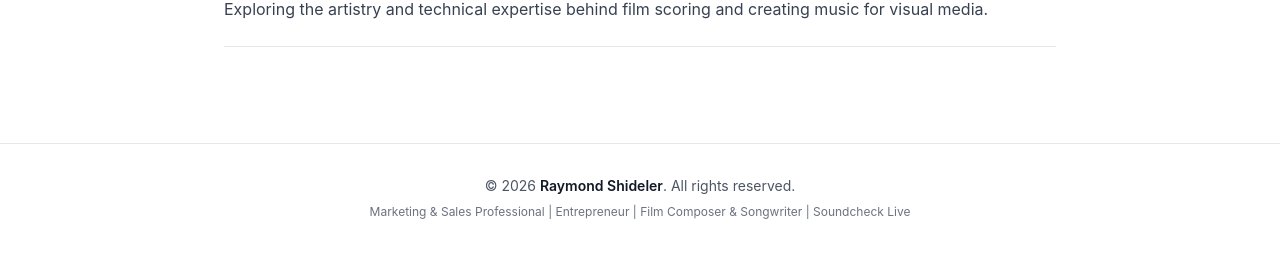
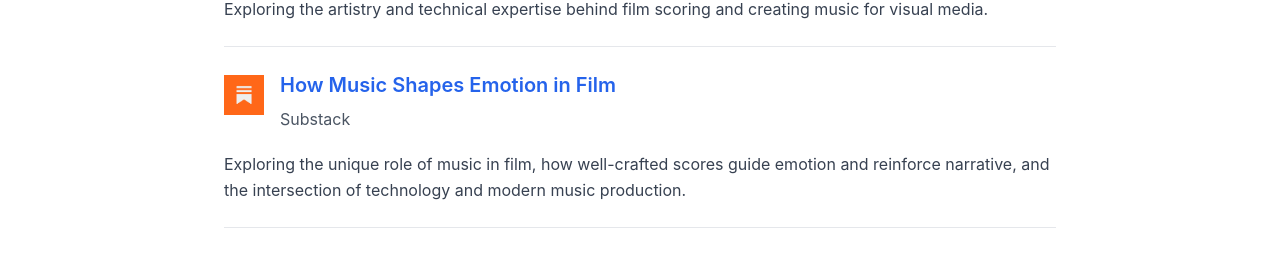
Before and after one commit to raymond-revel/-raymond-shideler-website, a Next.js app: page /media in a window 1280 px wide. Shown: the part 2343-2621 px from the top of the page. Before the commit the page ends 2595 px from the top, so only its background shows below. Built offline with nearby package versions, Linux system fonts and the light colour scheme.

Commit message:
Add Substack article to publications section

```diff
--- a/app/media/page.tsx
+++ b/app/media/page.tsx
@@ -27,6 +27,7 @@ export default function Media() {
       'https://medium.com/@raymondshideler',
       'https://about.me/raymondshideler',
       'https://x.com/RayShidelerIII',
+      'https://raymondrevelshideleriii.substack.com',
     ],
   };
 
@@ -556,6 +557,43 @@ export default function Media() {
                     Exploring the artistry and technical expertise behind film scoring and creating music for visual media.
                   </p>
                 </div>
+
+                <div className="border-b border-gray-200 dark:border-gray-800 pb-6">
+                  <div className="flex items-start gap-4 mb-3">
+                    <div className="relative w-10 h-10 flex-shrink-0 mt-1">
+                      <a
+                        href="https://raymondrevelshideleriii.substack.com/p/how-music-shapes-emotion-in-film"
+                        target="_blank"
+                        rel="noopener noreferrer"
+                        className="block h-full"
+                      >
+                        <img
+                          src="/images/logos/substack.png"
+                          alt="Substack Logo"
+                          className="h-full w-auto object-contain"
+                        />
+                      </a>
+                    </div>
+                    <div className="flex-1">
+                      <h3 className="text-xl font-semibold text-gray-900 dark:text-gray-100 mb-2">
+                        <a
+                          href="https://raymondrevelshideleriii.substack.com/p/how-music-shapes-emotion-in-film"
+                          target="_blank"
+                          rel="noopener noreferrer"
+                          className="text-blue-600 dark:text-blue-400 hover:text-blue-800 dark:hover:text-blue-300 transition-colors"
+                        >
+                          How Music Shapes Emotion in Film
+                        </a>
+                      </h3>
+                      <p className="text-gray-600 dark:text-gray-400 mb-2">
+                        Substack
+                      </p>
+                    </div>
+                  </div>
+                  <p className="text-gray-700 dark:text-gray-300 leading-relaxed">
+                    Exploring the unique role of music in film, how well-crafted scores guide emotion and reinforce narrative, and the intersection of technology and modern music production.
+                  </p>
+                </div>
               </div>
             </section>
           </div>
```
Also changed, not shown: public/images/logos/substack.png (added).
